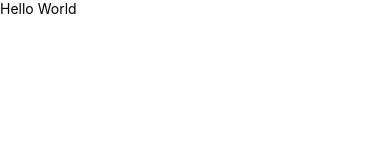
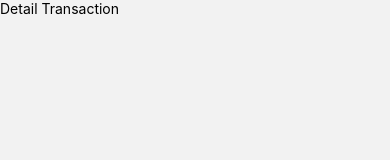
Before and after one commit to ryanap7/flip-test, a React Native app: screen /DetailTransaction in a window 390 px wide. Shown: the top 160 px of the page. Built offline with nearby package versions, Linux system fonts and the light colour scheme.

Commit message:
feat: setup navigation system for the app

```diff
--- a/package.json
+++ b/package.json
@@ -10,8 +10,12 @@
     "test": "jest"
   },
   "dependencies": {
+    "@react-navigation/native": "^7.0.14",
+    "@react-navigation/native-stack": "^7.2.0",
     "react": "18.3.1",
-    "react-native": "0.76.5"
+    "react-native": "0.76.5",
+    "react-native-safe-area-context": "^5.0.0",
+    "react-native-screens": "^4.3.0"
   },
   "devDependencies": {
     "@babel/core": "^7.25.2",
--- a/src/App.tsx
+++ b/src/App.tsx
@@ -1,11 +1,12 @@
+import {NavigationContainer} from '@react-navigation/native';
 import React from 'react';
-import {Text, View} from 'react-native';
+import Routers from './Routes';
 
 const App = () => {
   return (
-    <View>
-      <Text>Hello World</Text>
-    </View>
+    <NavigationContainer>
+      <Routers />
+    </NavigationContainer>
   );
 };
 
--- /dev/null
+++ b/src/Routes/index.tsx
@@ -0,0 +1,21 @@
+import {createNativeStackNavigator} from '@react-navigation/native-stack';
+import React from 'react';
+import DetailTransaction from '../Screens/DetailTransaction';
+import Transactions from '../Screens/Transactions';
+
+const Stack = createNativeStackNavigator();
+
+const Routers = () => {
+  return (
+    <Stack.Navigator
+      screenOptions={{
+        freezeOnBlur: true,
+        headerShown: false,
+      }}>
+      <Stack.Screen name="Transactions" component={Transactions} />
+      <Stack.Screen name="DetailTransaction" component={DetailTransaction} />
+    </Stack.Navigator>
+  );
+};
+
+export default Routers;
--- /dev/null
+++ b/src/Screens/DetailTransaction/index.tsx
@@ -0,0 +1,14 @@
+import {StyleSheet, Text, View} from 'react-native';
+import React from 'react';
+
+const DetailTransaction = () => {
+  return (
+    <View>
+      <Text>Detail Transaction</Text>
+    </View>
+  );
+};
+
+export default DetailTransaction;
+
+const styles = StyleSheet.create({});
--- /dev/null
+++ b/src/Screens/Transactions/index.tsx
@@ -0,0 +1,14 @@
+import { StyleSheet, Text, View } from 'react-native'
+import React from 'react'
+
+const Transactions = () => {
+  return (
+    <View>
+      <Text>Transactions</Text>
+    </View>
+  )
+}
+
+export default Transactions
+
+const styles = StyleSheet.create({})
```
Also changed, not shown: 2 other files (tests, documents, lock files or other folders).
